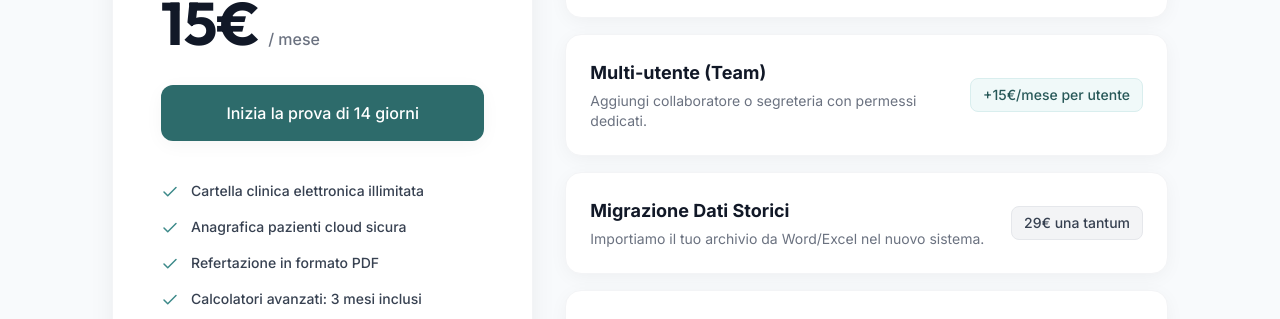
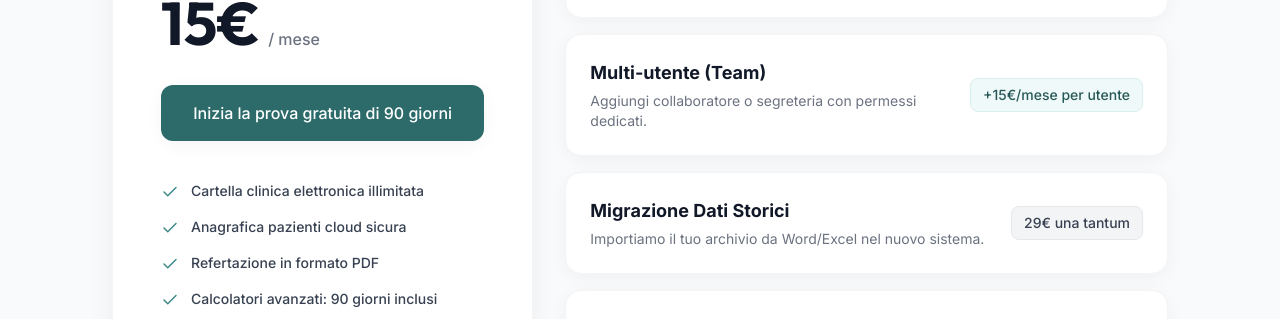
Before and after one commit to SpaceDesignItalia/Corioli-Website, a Next.js app: page /prezzi in a window 1280 px wide. Shown: the part 610-929 px from the top of the page. Built offline with nearby package versions, Linux system fonts and the light colour scheme.

Commit message:
price text

```diff
--- a/src/app/prezzi/page.tsx
+++ b/src/app/prezzi/page.tsx
@@ -56,7 +56,7 @@ export default function PricingPage() {
                className="block w-full bg-brand-600 text-white text-center py-4 rounded-xl font-medium hover:bg-brand-700 transition-colors mb-10 shadow-soft hover:shadow-md"
                onClick={() => posthog.capture("pricing_cta_clicked", { billing_period: annual ? "annuale" : "mensile", price: annual ? 15 : 19 })}
              >
-               Inizia la prova di 14 giorni
+               Inizia la prova gratuita di 90 giorni
              </Link>
 
              <ul className="flex flex-col gap-4 text-sm text-gray-700">
@@ -64,7 +64,7 @@ export default function PricingPage() {
                  { text: "Cartella clinica elettronica illimitata" },
                  { text: "Anagrafica pazienti cloud sicura" },
                  { text: "Refertazione in formato PDF" },
-                 { text: "Calcolatori avanzati: 3 mesi inclusi", nowrap: true },
+                 { text: "Calcolatori avanzati: 90 giorni inclusi", nowrap: true },
                  { text: "Supporto prioritario via chat/email" },
                  { text: "Backup giornaliero georeplicato" },
                  { text: "Conformità privacy e GDPR completa" },
```
Also changed, not shown: 1 other file (tests, documents, lock files or other folders).
